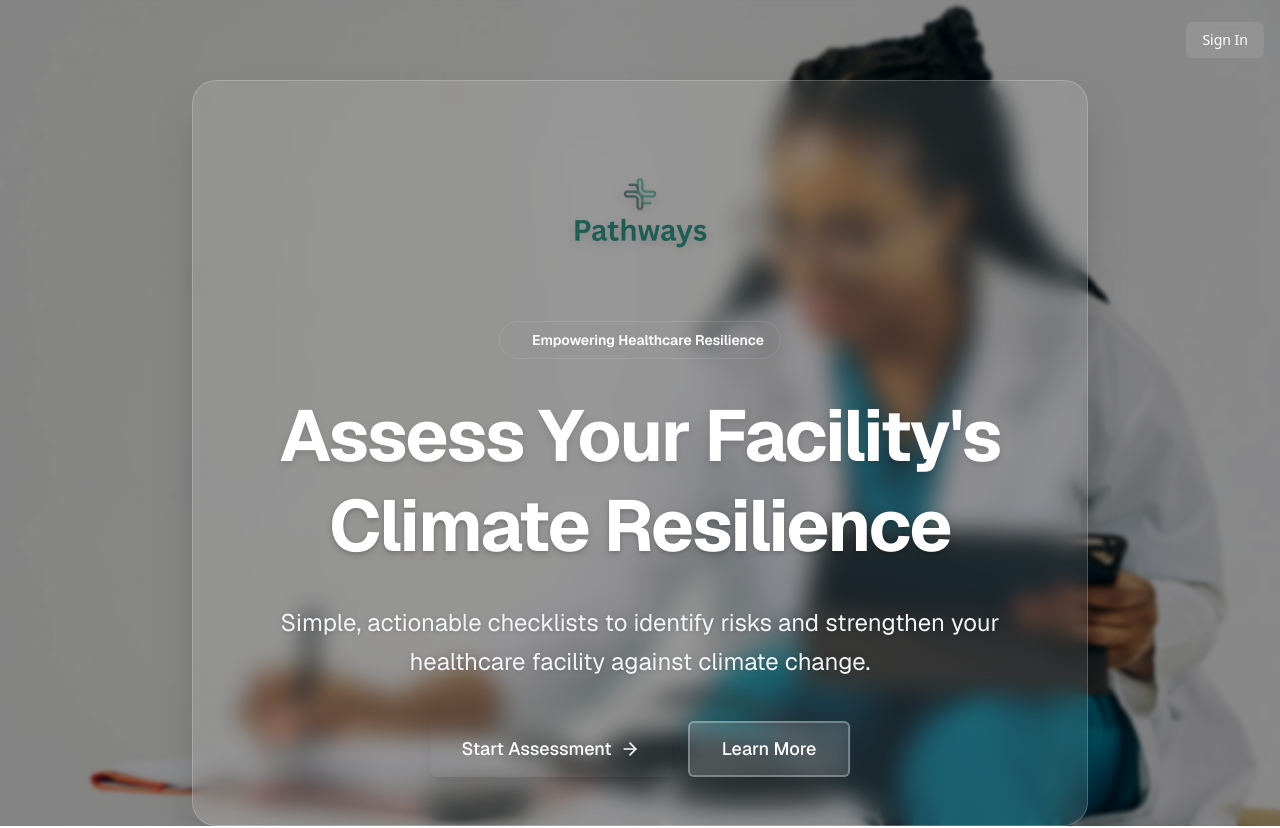
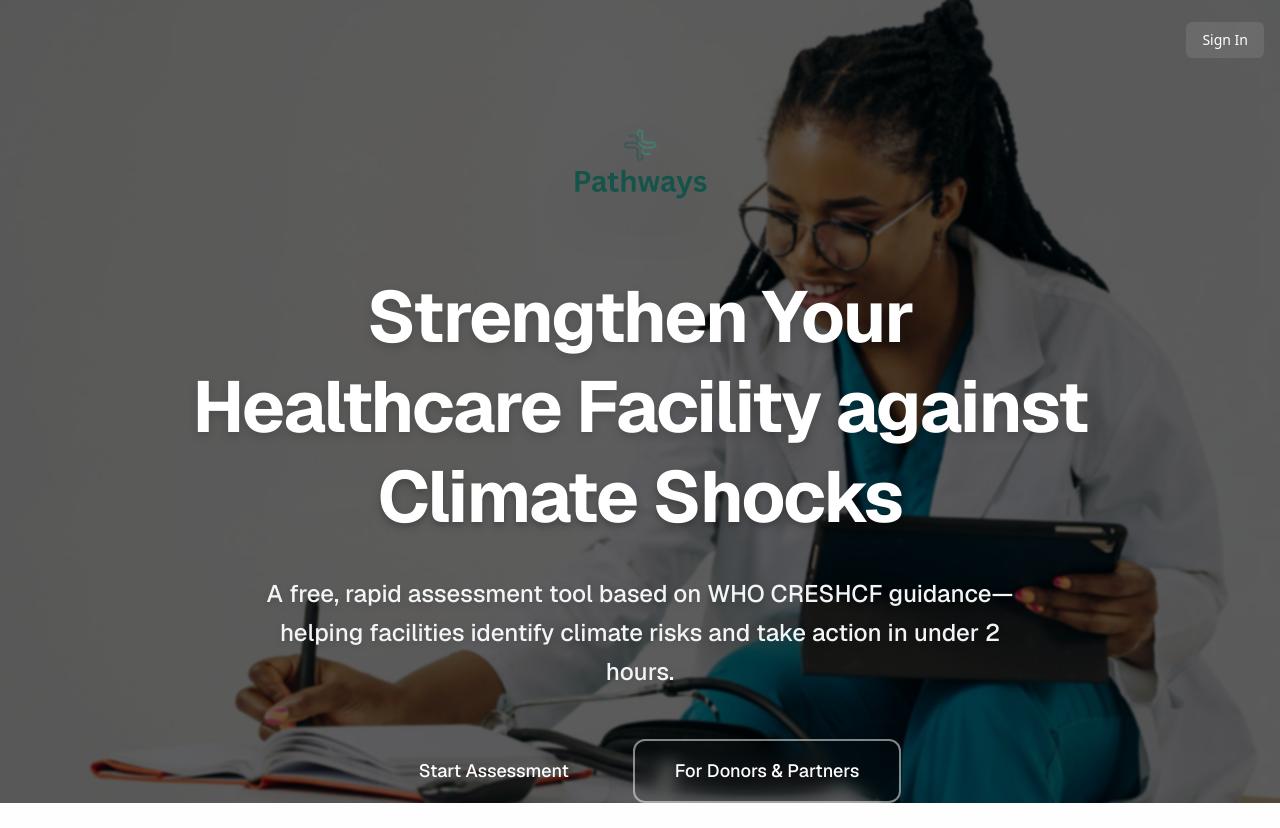
Before and after one commit to robinkiplangat/pathwayshealth, a Next.js app: page / in a window 1280 px wide. Shown: the top 828 px of the page. Built offline with nearby package versions, Linux system fonts and the light colour scheme; no server answers.

Commit message:
feat: add favicon and refine homepage hero section UI and content

```diff
--- a/app/layout.tsx
+++ b/app/layout.tsx
@@ -15,6 +15,9 @@ const geistMono = Geist_Mono({
 export const metadata: Metadata = {
   title: "Pathways Health | Climate Resilience for Healthcare",
   description: "Assess and strengthen your healthcare facility's climate resilience with Pathways Health.",
+  icons: {
+    icon: '/favicon.ico',
+  },
 };
 
 import { Analytics } from "@vercel/analytics/next";
--- a/app/page.tsx
+++ b/app/page.tsx
@@ -30,42 +30,35 @@ export default async function Home() {
             backgroundAttachment: "fixed", // Simple CSS parallax
           }}
         >
-          <div className="absolute inset-0 bg-black/40 backdrop-blur-[2px]"></div>
+          <div className="absolute inset-0 bg-black/60 backdrop-blur-[1px]"></div>
         </div>
 
         <div className="container mx-auto px-4 text-center relative z-10 pt-20">
-          {/* Glassmorphism Card */}
-          <div className="max-w-4xl mx-auto bg-white/10 backdrop-blur-md border border-white/20 rounded-3xl p-8 md:p-12 shadow-2xl animate-in fade-in zoom-in duration-1000">
+          {/* Content directly on background */}
+          <div className="max-w-5xl mx-auto animate-in fade-in zoom-in duration-1000">
             <div className="flex justify-center mb-8">
-              <Image src="/PH_logo.png" alt="Pathways Health Logo" width={180} height={180} className="h-auto w-auto max-h-40 drop-shadow-lg" />
+              <Image src="/PH_logo.png" alt="Pathways Health Logo" width={180} height={180} className="h-auto w-auto max-h-40 drop-shadow-2xl" />
             </div>
 
-            <div className="inline-flex items-center gap-2 px-4 py-2 rounded-full bg-resilience-green/20 text-white text-sm font-semibold mb-8 border border-white/10">
-              <span className="relative flex h-2 w-2">
-                <span className="animate-ping absolute inline-flex h-full w-full rounded-full bg-resilience-green opacity-75"></span>
-                <span className="relative inline-flex rounded-full h-2 w-2 bg-resilience-green"></span>
-              </span>
-              Empowering Healthcare Resilience
-            </div>
-
-            <h1 className="text-5xl md:text-7xl font-bold text-white mb-8 leading-tight tracking-tight drop-shadow-md">
-              Assess Your Facility's <br />
-              <span className="text-resilience-green drop-shadow-sm">Climate Resilience</span>
+            <h1 className="text-5xl md:text-7xl font-bold text-white mb-8 leading-tight tracking-tight drop-shadow-lg">
+              Strengthen Your <br />
+              Healthcare Facility against <br />
+              <span className="text-resilience-green drop-shadow-md">Climate Shocks</span>
             </h1>
 
-            <p className="text-xl md:text-2xl text-gray-100 mb-10 max-w-3xl mx-auto leading-relaxed drop-shadow-sm">
-              Simple, actionable checklists to identify risks and strengthen your healthcare facility against climate change.
+            <p className="text-xl md:text-2xl text-gray-100 mb-12 max-w-3xl mx-auto leading-relaxed drop-shadow-md font-medium">
+              A free, rapid assessment tool based on WHO CRESHCF guidance—helping facilities identify climate risks and take action in under 2 hours.
             </p>
 
-            <div className="flex flex-col sm:flex-row gap-4 justify-center">
-              <Button asChild size="lg" className="text-lg h-14 px-8 bg-resilience-green hover:bg-resilience-green/90 text-white border-0 shadow-lg shadow-resilience-green/20 transition-all hover:-translate-y-1 hover:shadow-xl">
+            <div className="flex flex-col sm:flex-row gap-6 justify-center items-center">
+              <Button asChild size="lg" className="text-lg h-16 px-10 bg-resilience-green hover:bg-resilience-green/90 text-white border-0 shadow-xl shadow-resilience-green/20 transition-all hover:-translate-y-1 hover:shadow-2xl rounded-xl">
                 <Link href="/assessment">
-                  Start Assessment <ArrowRight className="ml-2 h-5 w-5" />
+                  Start Assessment
                 </Link>
               </Button>
-              <Button asChild variant="outline" size="lg" className="text-lg h-14 px-8 border-2 border-white/30 bg-white/10 text-white hover:bg-white/20 hover:text-white hover:border-white/50 backdrop-blur-sm transition-all hover:-translate-y-1">
-                <Link href="#features">
-                  Learn More
+              <Button asChild variant="outline" size="lg" className="text-lg h-16 px-10 border-2 border-white/50 bg-transparent text-white hover:bg-white hover:text-black hover:border-white backdrop-blur-sm transition-all hover:-translate-y-1 rounded-xl">
+                <Link href="#partners">
+                  For Donors & Partners
                 </Link>
               </Button>
             </div>
```
Also changed, not shown: 1 other file (tests, documents, lock files or other folders).
